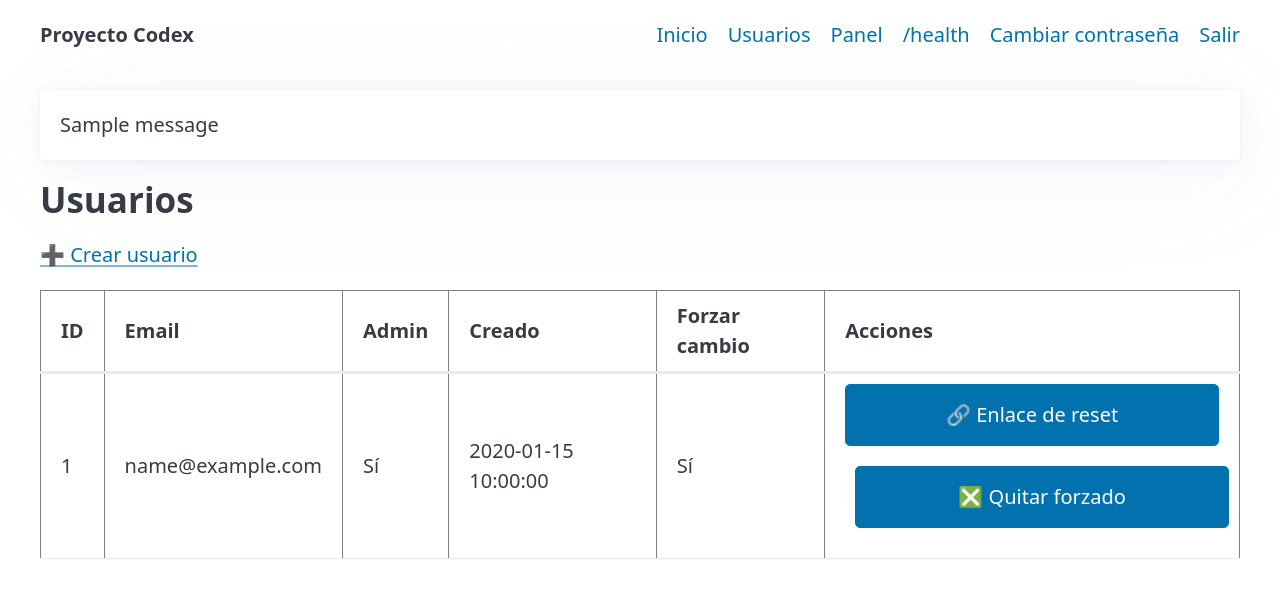
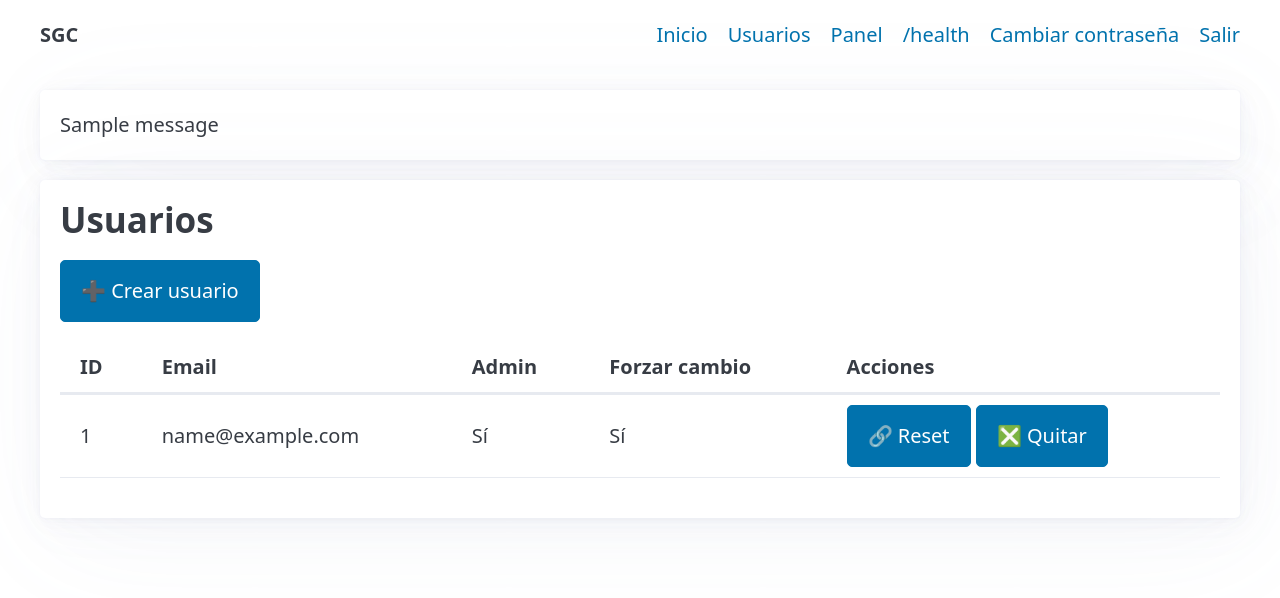
Before and after one commit to Mag0de0z2099/Proyecto-Codex, a Flask app: page /admin/users in a window 1280 px wide. Shown: the top 598 px of the page. Run offline with Flask 3, Linux system fonts and the light colour scheme; a user stored in the database is signed in; tables that the repository leaves empty hold one stand-in row (values such as "Sample post"); one stand-in notice (Sample message) is shown; some libraries are stand-ins or nearby versions.

Commit message:
chore(ui): aplicar Pico.css y cambiar marca a SGC

```diff
--- a/app/blueprints/admin/templates/admin/users.html
+++ b/app/blueprints/admin/templates/admin/users.html
@@ -1,15 +1,15 @@
 {% extends "base.html" %}
 {% block title %}Usuarios{% endblock %}
 {% block content %}
+<article>
   <h2>Usuarios</h2>
-<p><a href="{{ url_for('admin.admin_new_user') }}">➕ Crear usuario</a></p>
-<table border="1" cellspacing="0" cellpadding="6">
+  <p><a href="{{ url_for('admin.admin_new_user') }}" role="button">➕ Crear usuario</a></p>
+  <table>
     <thead>
       <tr>
         <th>ID</th>
         <th>Email</th>
         <th>Admin</th>
-      <th>Creado</th>
         <th>Forzar cambio</th>
         <th>Acciones</th>
       </tr>
@@ -20,17 +20,16 @@
         <td>{{ u.id }}</td>
         <td>{{ u.email }}</td>
         <td>{{ 'Sí' if u.is_admin else 'No' }}</td>
-      <td>{{ u.created_at }}</td>
         <td>{{ 'Sí' if u.force_change_password else 'No' }}</td>
         <td>
           <form method="post" action="{{ url_for('admin.admin_user_reset_link', user_id=u.id) }}" style="display:inline">
-          <button type="submit">🔗 Enlace de reset</button>
+            <button>🔗 Reset</button>
           </form>
-        <form method="post" action="{{ url_for('admin.admin_user_toggle_force', user_id=u.id) }}" style="display:inline;margin-left:.5rem">
+          <form method="post" action="{{ url_for('admin.admin_user_toggle_force', user_id=u.id) }}" style="display:inline">
             {% if u.force_change_password %}
-            <button type="submit">❎ Quitar forzado</button>
+              <button>❎ Quitar</button>
             {% else %}
-            <button type="submit">✅ Forzar cambio</button>
+              <button>✅ Forzar</button>
             {% endif %}
           </form>
         </td>
@@ -38,4 +37,5 @@
       {% endfor %}
     </tbody>
   </table>
+</article>
 {% endblock %}
--- a/app/templates/base.html
+++ b/app/templates/base.html
@@ -2,7 +2,7 @@
 <html lang="es">
 <head>
   <meta charset="utf-8" />
-  <title>{% block title %}Codex{% endblock %}</title>
+  <title>{% block title %}SGC{% endblock %}</title>
   <meta name="viewport" content="width=device-width, initial-scale=1" />
   <!-- Pico.css (CDN) -->
   <link rel="stylesheet" href="https://unpkg.com/@picocss/pico@2.0.6/css/pico.min.css">
@@ -10,7 +10,7 @@
 <body>
   <nav class="container">
     <ul>
-      <li><strong>Proyecto Codex</strong></li>
+      <li><strong>SGC</strong></li>
     </ul>
     <ul>
       <li><a href="/">Inicio</a></li>
@@ -32,11 +32,9 @@
   <main class="container">
     {% with messages = get_flashed_messages(with_categories=true) %}
       {% if messages %}
-        <div>
-          {% for cat, msg in messages %}
-            <article class="alert {{ cat }}">{{ msg }}</article>
-          {% endfor %}
-        </div>
+        {% for cat, msg in messages %}
+          <article class="alert {{ cat }}">{{ msg }}</article>
+        {% endfor %}
       {% endif %}
     {% endwith %}
 
```
Also changed, not shown: app/blueprints/auth/templates/auth/login.html (+15 -14 lines). Lines whose indentation alone changed are shown as unchanged.
